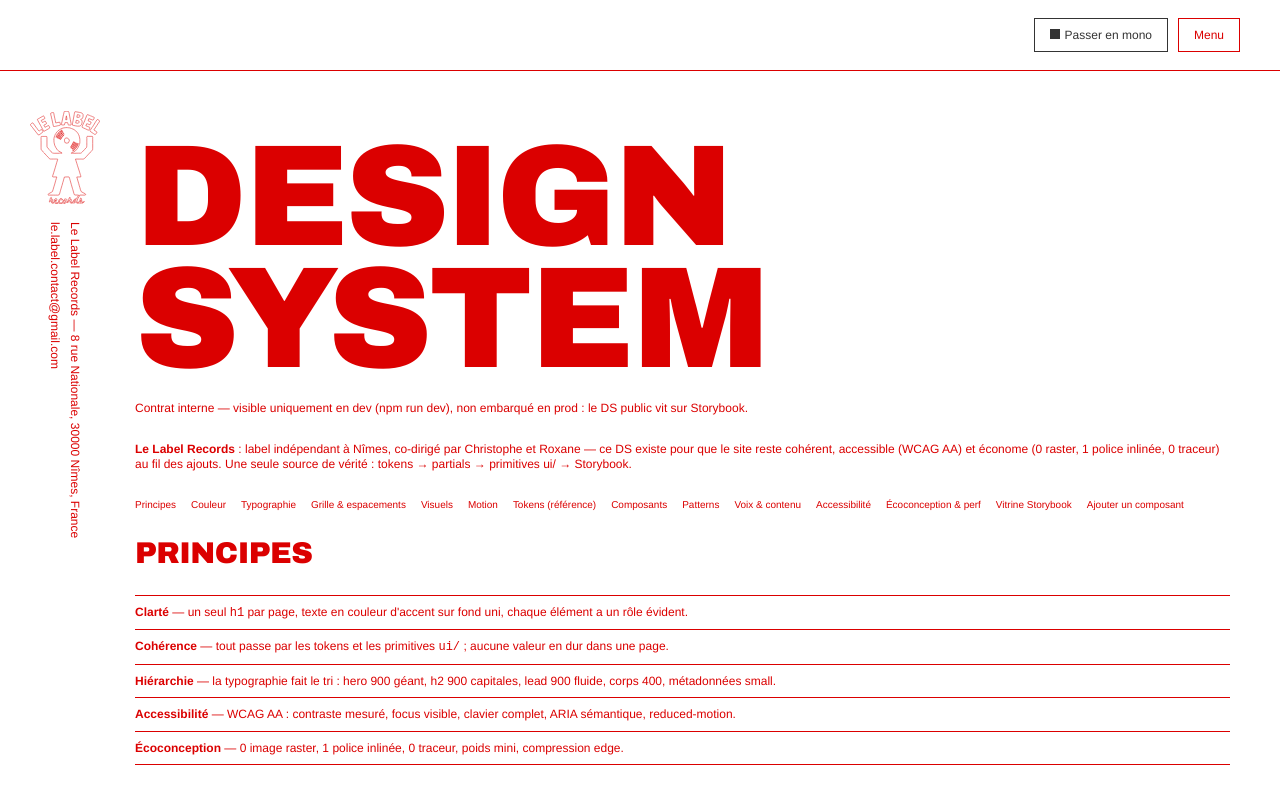
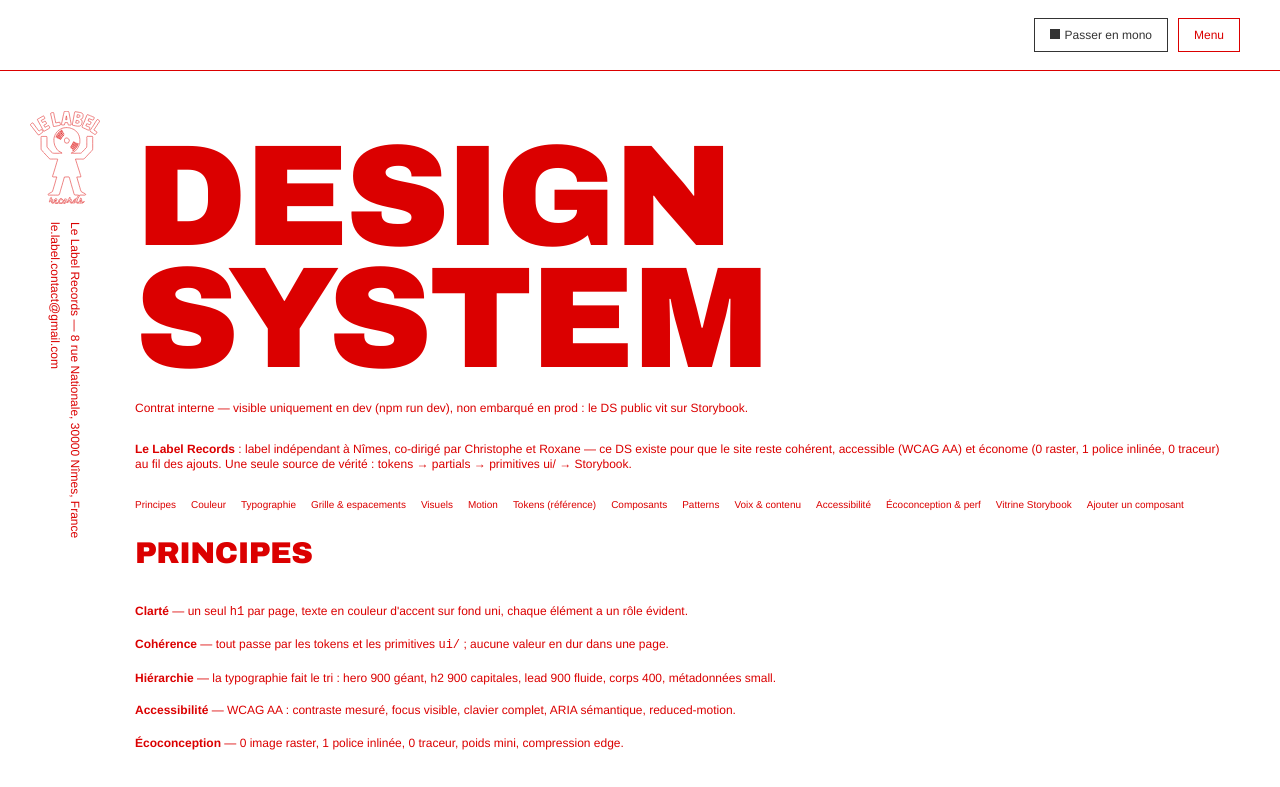
Before and after one commit to lelabelrecords-stack/website, a React (Vite) app: page /design-system in a window 1280 px wide. Shown: the top 787 px of the page. Built offline with nearby package versions, Linux system fonts and the light colour scheme.

Commit message:
ui(list): suppression des filets de .list-item (border-top/border-bottom) — séparation par le padding seul, règle « sans limite visuelle » — DS + story + CHANGELOG à jour
Co-authored-by: lelabelrecords-stack <lelabelrecords-stack@users.noreply.github.com>

```diff
--- a/src/pages/DesignSystem.jsx
+++ b/src/pages/DesignSystem.jsx
@@ -221,7 +221,7 @@ export default function DesignSystem() {
             ['$spaces', 'map 6 paliers', 'génère .row (50px) … ._____row (5px) en padding-top'],
             ['$fs-hero / $fs-h2 / $fs-lead / $fs-regular / $fs-marquee / $fs-card-title / $fs-small', 'clamp / rem', 'échelle typographique (voir Typographie)'],
             ['$lh-regular / $lh-small', 'rem', '1.667rem / 1.25rem'],
-            ['$bw', '1px', 'unique épaisseur de filet (bordures de listes/cadres, focus 2px) — aucun <hr> dans le site'],
+            ['$bw', '1px', 'unique épaisseur de filet (cadres : Cover, boutons, pastille ; focus 2px) — aucun <hr>, aucun filet de liste'],
             ['$radius', '0', 'aucun arrondi, partout'],
             ['$z-header / $z-menu / $z-actions / $z-skip', '40 / 50 / 60 / 100', 'ordre des couches'],
             ['$dur', '0.2s', 'unique durée de transition']
@@ -296,7 +296,7 @@ export default function DesignSystem() {
 
         <h3 className="_row">ListItem</h3>
         <ul className="__row">
-          <ListItem>Exemple d'élément de liste (filet 1px haut, dernier élément filet bas).</ListItem>
+          <ListItem>Exemple d'élément de liste — aucun filet : le padding seul sépare les éléments (règle « sans limite visuelle », comme pour les blocs).</ListItem>
         </ul>
         <PropsTable rows={[['className', 'string', 'grille ex. col-50 col-100-sp']]} />
         <Code>{'<ul className="_row">\n  <ListItem className="col-50 col-100-sp">…</ListItem>\n</ul>'}</Code>
--- a/src/styles/components/list.scss
+++ b/src/styles/components/list.scss
@@ -1,13 +1,9 @@
 @use '../tokens' as *;
 
 // Listes (news, événements) — compactes pour remonter vite aux cartes
+// Règle « sans limite visuelle » : aucun filet (ni haut ni bas) — le padding seul sépare les éléments
 .list-item {
   padding: 0.52083rem 0;
-  border-top: $bw solid var(--accent);
-}
-
-.list-item:last-child {
-  border-bottom: $bw solid var(--accent);
 }
 
 .list-date {
```
Also changed, not shown: 2 other files (tests, documents, lock files or other folders).
